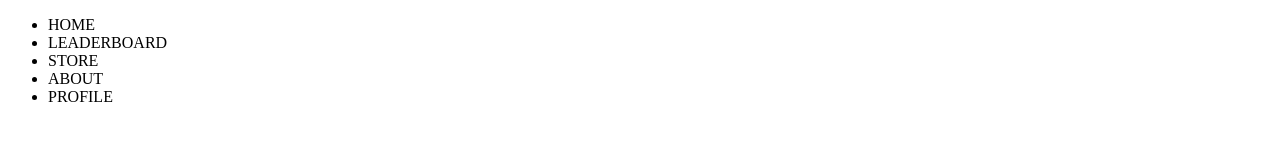
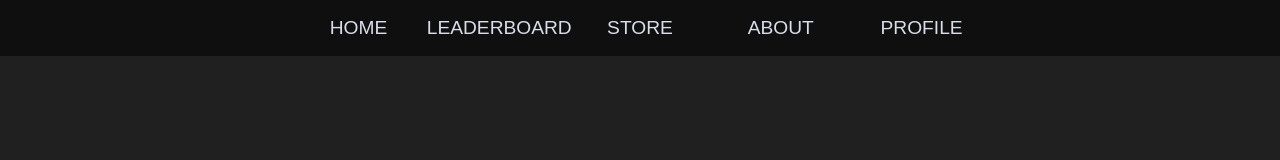
Before and after one commit to AahanPatel/Quexa, a plain HTML site: page templates/index.html in a window 1280 px wide. Drawn offline with Linux system fonts and the light colour scheme.

Commit message:
corrections

```diff
--- a/static/css/styles.css
+++ b/static/css/styles.css
@@ -26,7 +26,7 @@ body, html {
     justify-content: center;
     align-items: center;
     height: 7vh;
-    border: 0.2em red solid;
+    /* border: 0.2em red solid; */
     background-color: var(--darkest-color);
 }
 
@@ -42,8 +42,8 @@ body, html {
     display: flex;
     justify-content: center;
     align-items: center;
-    background-color: var(--primary-color);
-    border: blue solid .1em;
+    background-color: var(--darkest-color);
+    /* border: blue solid .1em; */
     margin: 0px 0.5vw;
     height: 7vh;
     width: 10vw;
--- a/templates/index.html
+++ b/templates/index.html
@@ -4,8 +4,7 @@
     <meta charset="UTF-8">
     <meta name="viewport" content="width=device-width, initial-scale=1.0">
     <title>Homework Helper</title>
-    <script src="script.js"></script>
-    <link rel="stylesheet" href="style.css"/>
+    <link rel="stylesheet" href="..\static\css\styles.css"/>
 </head>
 <body>
     <div class="header">
```
